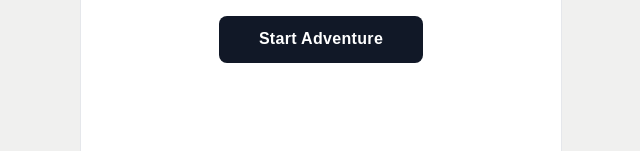
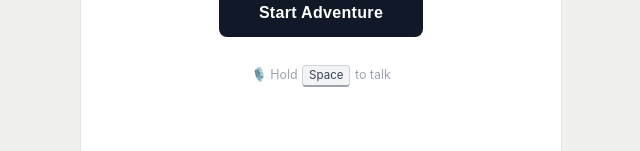
Before and after one commit to sammy-ryed/AI-champanion, a React (Vite) app: page / in a window 1280 px wide. Shown: the part 524-675 px from the top of the page, without its empty margins (319-959 px from the left). Built offline with nearby package versions, Linux system fonts and the light colour scheme.

Commit message:
fix: scene changes working + Hindi text no longer cut (max_tokens 200->350)

```diff
--- a/src/App.jsx
+++ b/src/App.jsx
@@ -53,12 +53,13 @@ function App() {
       }
 
       // Dynamic AI-chosen scene — preload Pollinations image then crossfade
-      const url   = pollinationsUrl(scene_description)
       const label = scene_label || 'Adventure'
+      const desc  = scene_description || `${label} magical storybook illustration vibrant colors child-friendly`
+      const url   = pollinationsUrl(desc)
       setPendingScene({ url, label })
 
       const img = new Image()
-      img.onload = () => {
+      const applyScene = () => {
         setIsTransitioning(true)
         setTimeout(() => {
           setCurrentScene({ url, label })
@@ -68,7 +69,10 @@ function App() {
           setTimeout(() => setIsTransitioning(false), 400)
         }, 300)
       }
-      img.onerror = () => setPendingScene(null) // silently skip on failure
+      // Apply after load, or force-apply after 25s timeout
+      const timeout = setTimeout(applyScene, 25000)
+      img.onload  = () => { clearTimeout(timeout); applyScene(); }
+      img.onerror = () => { clearTimeout(timeout); applyScene(); } // show even if broken
       img.src = url
     }
   }, [])
--- a/src/components/VoiceControls.css
+++ b/src/components/VoiceControls.css
@@ -39,6 +39,26 @@
 }
 .btn-start:hover  { background: #1f2937; }
 .btn-start:active { transform: scale(0.98); }
+
+.space-hint {
+  font-size: 0.78rem;
+  color: #9ca3af;
+  text-align: center;
+  margin: 0;
+  padding: 4px 0 2px;
+}
+.space-hint kbd {
+  display: inline-block;
+  background: #f3f4f6;
+  color: #374151;
+  border: 1px solid #d1d5db;
+  border-bottom: 2px solid #9ca3af;
+  border-radius: 4px;
+  font-size: 0.72rem;
+  font-family: inherit;
+  padding: 1px 6px;
+  margin: 0 1px;
+}
 
 /* ── Top bar ── */
 .topbar {
--- a/src/components/VoiceControls.jsx
+++ b/src/components/VoiceControls.jsx
@@ -342,6 +342,7 @@ function VoiceControls({ onToolCall }) {
         <div className="idle-screen">
           <p className="idle-hint">An adventure story, just for you</p>
           <button className="btn-start" onClick={handleStart}>Start Adventure</button>
+          <p className="space-hint">🎙️ Hold <kbd>Space</kbd> to talk</p>
         </div>
       ) : (
         <>
@@ -423,6 +424,11 @@ function VoiceControls({ onToolCall }) {
               disabled={!userInput.trim() || isListening || isProcessing || isSpeaking}
             >Send</button>
           </div>
+          {sttAvailable && (
+            <p className="space-hint">
+              {isListening ? '🔴 Recording… release Space to send' : <span>🎙️ Hold <kbd>Space</kbd> to talk</span>}
+            </p>
+          )}
         </>
       )}
     </div>
```
Also changed, not shown: 1 other file (tests, documents, lock files or other folders).
